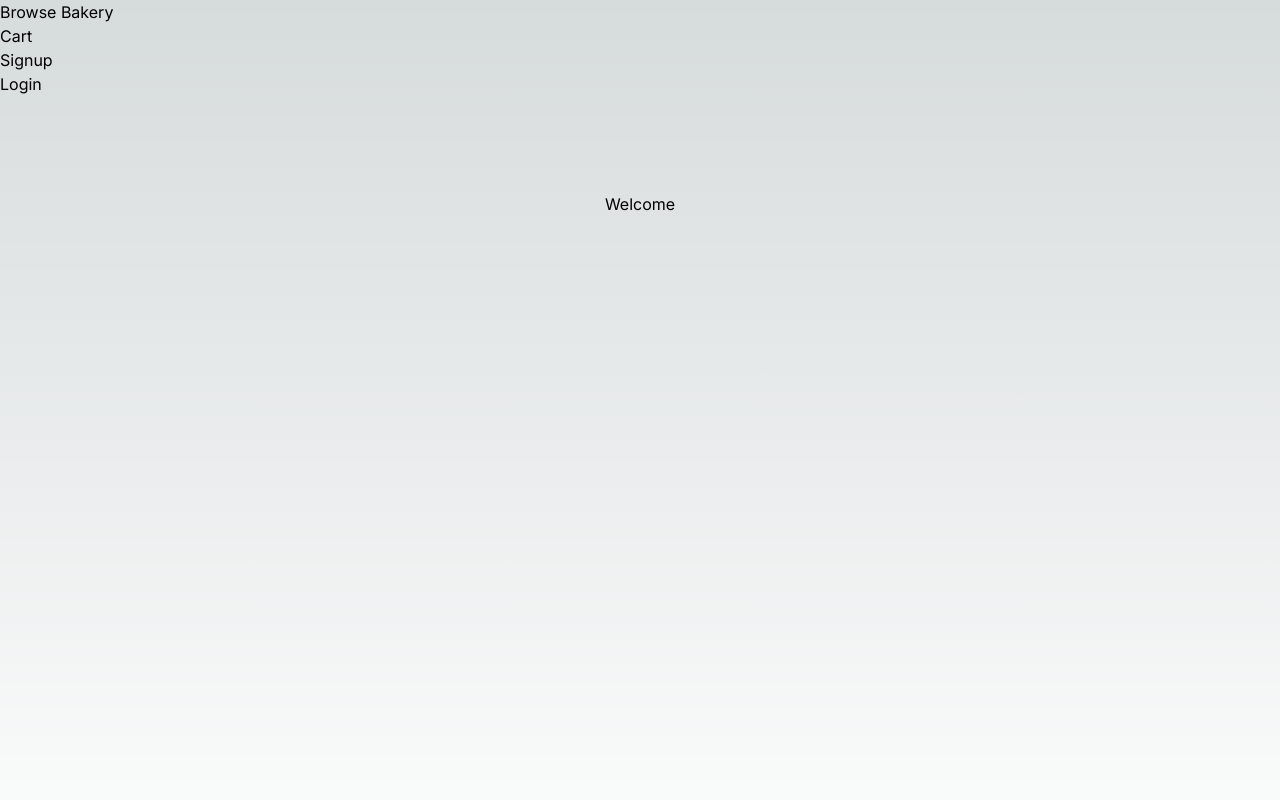
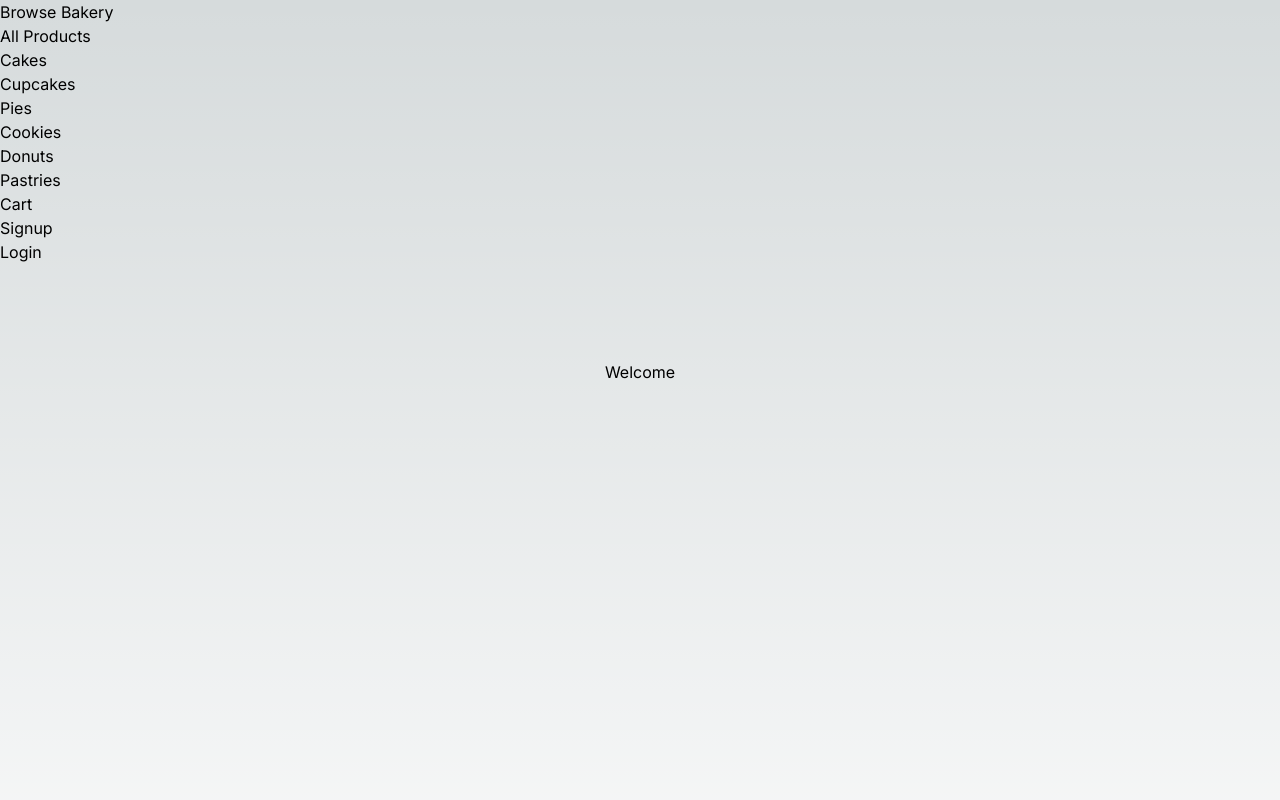
Before and after one commit to ambertav/bakery_ecom_frontend, a Next.js app: page / in a window 1280 px wide. Shown: the top 800 px of the page. Built offline with nearby package versions, Linux system fonts and the light colour scheme; no server answers.

Commit message:
adds submenu nav with product category filter applied

```diff
--- a/src/components/Navigation.tsx
+++ b/src/components/Navigation.tsx
@@ -1,32 +1,81 @@
+import { useRouter } from 'next/router';
 import { useAuth } from '../app/firebase/AuthContext';
 import Link from 'next/link';
 
-function Navigation () {
+function Navigation() {
+  const router = useRouter();
   const { user, isAdmin } = useAuth();
+
+  // using router to push query params to cause load on products page with category filter applied
+  const handleParams = (category: string) => {
+    router.push({
+      pathname: '/products',
+      query: { category: category },
+    });
+  };
+
   return (
     <nav>
       <ul>
-                <li><Link href='/products'>Browse Bakery</Link></li>
-                <li><Link href='/cart'>Cart</Link></li>
+        <li>
+          Browse Bakery
+          <ul>
+            <li>
+              <a onClick={() => router.push('/products')}>All Products</a>
+            </li>
+            <li>
+              <a onClick={() => handleParams('cake')}>Cakes</a>
+            </li>
+            <li>
+              <a onClick={() => handleParams('cupcake')}>Cupcakes</a>
+            </li>
+            <li>
+              <a onClick={() => handleParams('pie')}>Pies</a>
+            </li>
+            <li>
+              <a onClick={() => handleParams('cookie')}>Cookies</a>
+            </li>
+            <li>
+              <a onClick={() => handleParams('donut')}>Donuts</a>
+            </li>
+            <li>
+              <a onClick={() => handleParams('pastry')}>Pastries</a>
+            </li>
+          </ul>
+        </li>
+
+        <li>
+          <Link href="/cart">Cart</Link>
+        </li>
 
         {user && isAdmin && (
           <>
-                        <li><Link href='/products/create'>Add Products</Link></li>
+            <li>
+              <Link href="/products/create">Add Products</Link>
+            </li>
             {/* <li><Link href='/fulfillment'>Fulfillment</Link></li> */}
           </>
         )}
 
         {user && (
           <>
-                        <li><Link href='/account'>Account</Link></li>
-                        <li><Link href='/logout'>Logout</Link></li>
+            <li>
+              <Link href="/account">Account</Link>
+            </li>
+            <li>
+              <Link href="/logout">Logout</Link>
+            </li>
           </>
         )}
 
         {!user && (
           <>
-                        <li><Link href='/signup'>Signup</Link></li>
-                        <li><Link href='/login'>Login</Link></li>
+            <li>
+              <Link href="/signup">Signup</Link>
+            </li>
+            <li>
+              <Link href="/login">Login</Link>
+            </li>
           </>
         )}
       </ul>
--- a/src/pages/products/index.tsx
+++ b/src/pages/products/index.tsx
@@ -19,7 +19,9 @@ export default function ProductIndex() {
   const [currentPage, setCurrentPage] = useState<number>(
     Number(router.query.page) || 1
   );
-  const [category, setCategory] = useState<string>('');
+  const [category, setCategory] = useState<string>(
+    (router.query.category as string) || ''
+  );
   const [sort, setSort] = useState<string>('recommended');
   const [search, setSearch] = useState<string>('');
   const [isLoading, setIsLoading] = useState<boolean>(true);
@@ -65,6 +67,22 @@ export default function ProductIndex() {
 
     return () => clearTimeout(timeout);
   }, [router.isReady, router.query, currentPage, category]);
+
+  // useEffect to update category from navigation links
+  useEffect(() => {
+    let timeout: NodeJS.Timeout;
+
+    setIsLoading(true);
+
+    if (router.query.category) setCategory(router.query.category as string);
+    else setCategory('');
+
+    timeout = setTimeout(() => {
+      setIsLoading(false);
+    }, 500);
+
+    return () => clearTimeout(timeout);
+  }, [router.isReady, router.query.category]);
 
   const handlePageChange = (page: number) => {
     setCurrentPage(page);
@@ -134,19 +152,22 @@ export default function ProductIndex() {
     if (Object.keys(updatedProducts).length === 0) return;
 
     try {
-        const response = await axios.put('/product/inventory/update', updatedProducts, {
+      const response = await axios.put(
+        '/product/inventory/update',
+        updatedProducts,
+        {
           headers: { 'Content-Type': 'application/json' },
-        });
+        }
+      );
 
       if (response.status === 200) {
         setIsLoading(true);
         router.push('/products');
       }
-
     } catch (error) {
       console.error('Error updating inventory: ', error);
     }
-  }
+  };
 
   function loaded() {
     return (
@@ -177,7 +198,11 @@ export default function ProductIndex() {
               placeholder="search products"
               onChange={handleSearchChange}
             />
-            <input type="submit" value="Search" disabled={search === '' ? true : false}/>
+            <input
+              type="submit"
+              value="Search"
+              disabled={search === '' ? true : false}
+            />
           </form>
         </div>
         <div>
@@ -185,10 +210,15 @@ export default function ProductIndex() {
             {products && products.length > 0 ? (
               isAdmin ? (
                 <>
-                    <button onClick={handleInventorySubmit}>Update Inventory</button>
+                  <button onClick={handleInventorySubmit}>
+                    Update Inventory
+                  </button>
                   {products.map((p, index) => (
                     <div key={index}>
-                        <Inventory product={p} setUpdatedProducts={setUpdatedProducts} />
+                      <Inventory
+                        product={p}
+                        setUpdatedProducts={setUpdatedProducts}
+                      />
                     </div>
                   ))}
                 </>
```
Lines whose indentation alone changed are shown as unchanged.
